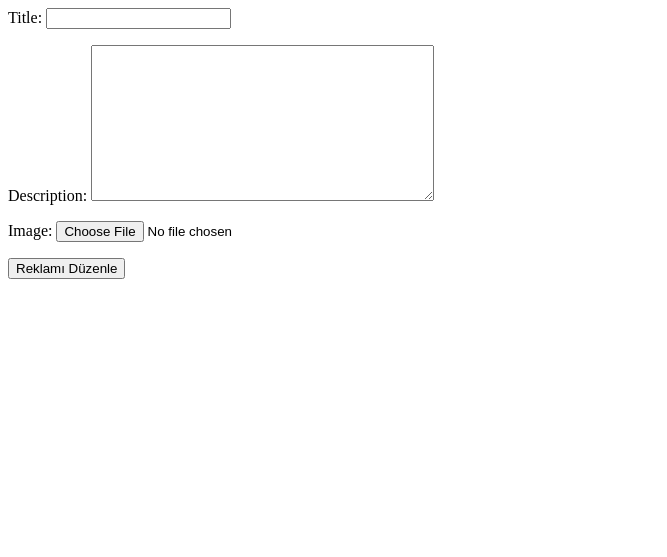
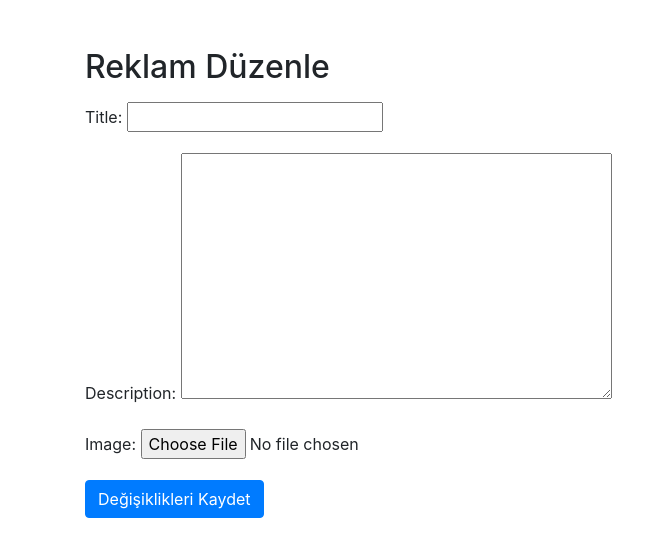
Before and after one commit to ilkinhidayev/TaxiAds, a Django app: template Advertisement/templates/edit_ad.html in a window 1280 px wide. Shown: the top 557 px of the page, without its empty margins (0-667 px from the left). Run offline with Django 4.2, Linux system fonts and the light colour scheme; the template is opened without the code that fills it: values that come from a table or form of the project are taken from there, others are empty; some libraries are stand-ins or nearby versions.

Commit message:
Current working status - add, delete, edit

```diff
--- a/Advertisement/templates/edit_ad.html
+++ b/Advertisement/templates/edit_ad.html
@@ -1,5 +1,10 @@
-<form method="post" enctype="multipart/form-data">
+{% extends "Advertisement/base.html" %}
+
+{% block content %}
+<h2 class="mb-3">Reklam Düzenle</h2>
+<form method="post" enctype="multipart/form-data" class="mb-5">
     {% csrf_token %}
     {{ form.as_p }}
-    <button type="submit">Reklamı Düzenle</button>
+    <button type="submit" class="btn btn-primary">Değişiklikleri Kaydet</button>
 </form>
+{% endblock %}
--- a/Advertisement/templates/manage_ads.html
+++ b/Advertisement/templates/manage_ads.html
@@ -16,7 +16,7 @@
             <img src="{{ ad.image.url }}" alt="{{ ad.title }}" class="card-img-top">
             <div class="card-body">
                 <h5 class="card-title">{{ ad.title }}</h5>
-                <a href="#" class="btn btn-warning">Düzenle</a>
+                <a href="{% url 'edit_ad' ad.id %}" class="btn btn-warning">Düzenle</a>
                 <a href="#" class="btn btn-danger" data-id="{{ ad.id }}" onclick="deleteAd(this);">Sil</a>
             </div>
         </div>
--- a/Advertisement/urls.py
+++ b/Advertisement/urls.py
@@ -4,5 +4,5 @@ from .import views
 urlpatterns = [
     path('list/', views.list_ads, name='list_ads'),
     path('manage/', views.manage_ads, name='manage_ads'),
-
+    path('edit/<int:ad_id>/', views.edit_ad, name='edit_ad'),
 ]
--- a/Advertisement/views.py
+++ b/Advertisement/views.py
@@ -14,7 +14,7 @@ def edit_ad(request, ad_id):
         form = AdForm(request.POST, request.FILES, instance=ad)
         if form.is_valid():
             form.save()
-            return redirect('list_ads')
+            return redirect('manage_ads')
     else:
         form = AdForm(instance=ad)
     return render(request, 'edit_ad.html', {'form': form})
```
Also changed, not shown: db.sqlite3, media/ads/GoogleAdsVideo_3t6DeKI.jpg (added), media/ads/GoogleAdsVideo_sDYMYZB.jpg (added), media/ads/GoogleAdsVideo_tnHQYMt.jpg (added), media/ads/IMG_2364_vToIT8O.jpg (added).
